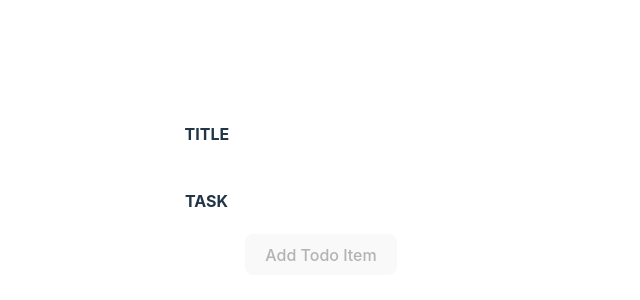
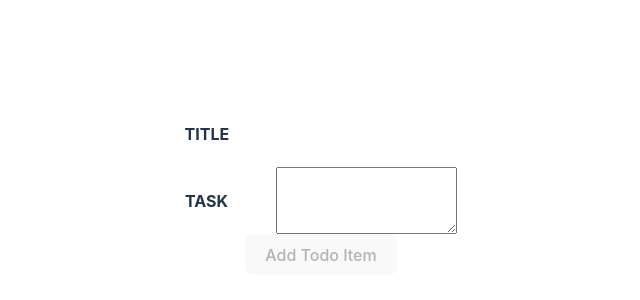
Before and after one commit to xalikov22/todo-ts, a React (Vite) app: page / in a window 1280 px wide. Shown: the part 200-500 px from the top of the page, without its empty margins (319-959 px from the left). Built offline with nearby package versions, Linux system fonts and the light colour scheme.

Commit message:
Textarea input for task

```diff
--- a/src/components/TodoList.tsx
+++ b/src/components/TodoList.tsx
@@ -77,8 +77,8 @@ function TodoList() {
         </div>
         <div className={'todoInput'}>
           <h4>TASK</h4>
-          <input
-            type={'text'}
+          <textarea
+            // type={'text'}
             onChange={e => setItemText(e.currentTarget.value)}
             value={itemText}
           />
```
